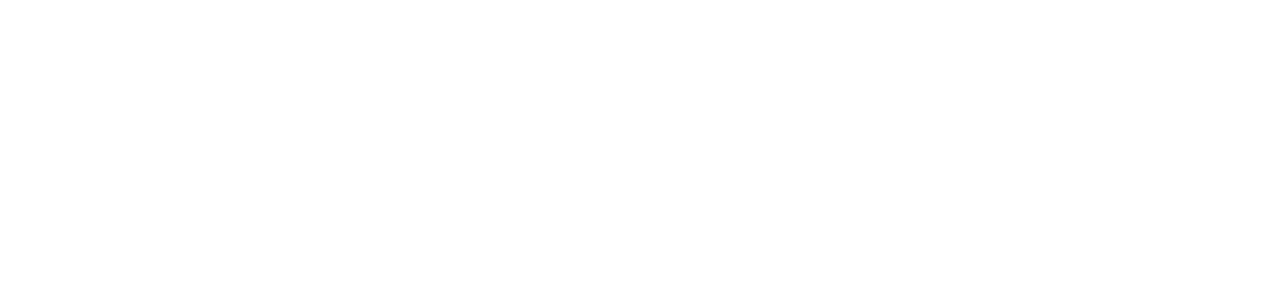
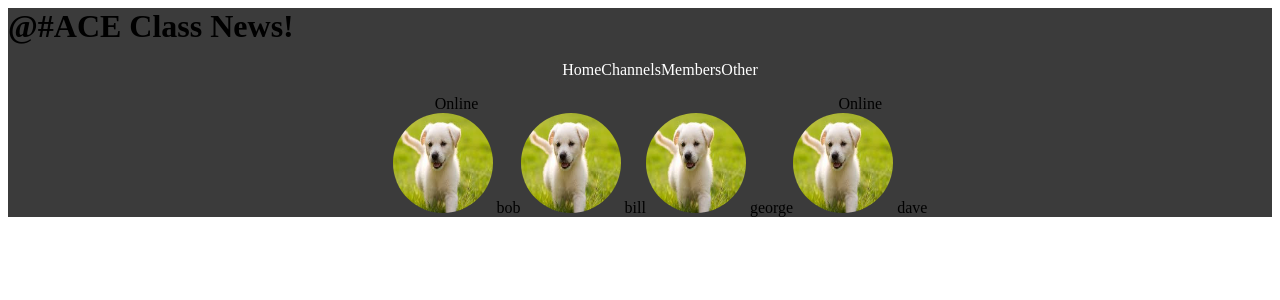
Before and after one commit to cap377/class-news-app, an Angular app: page /members-page in a window 1280 px wide. Shown: the top 300 px of the page. Built offline with nearby package versions, Linux system fonts and the light colour scheme.

Commit message:
modal and style changes on members page

```diff
--- a/src/app/app-routing.module.ts
+++ b/src/app/app-routing.module.ts
@@ -5,14 +5,14 @@
 import { MemberComponent } from './member/member.component';
 import { MemberDetailComponent } from './member-detail/member-detail.component';
 
-import { ChannelsComponent } from './channels/channels.component';
+// import { ChannelsComponent } from './channels/channels.component';
 
 const routes: Routes = [
   { path: '', redirectTo: '/members-page', pathMatch: 'full' },
   { path: 'members-page',  component: MembersPageComponent },
   { path: 'member-component', component: MemberComponent },
-  { path: 'member-detail-component', component: MemberDetailComponent },
-  { path: 'channels', component: ChannelsComponent}
+  { path: 'member-detail-component', component: MemberDetailComponent }
+  // { path: 'channels', component: ChannelsComponent}
 ];
 
 @NgModule({
--- a/src/app/app.component.scss
+++ b/src/app/app.component.scss
@@ -1,3 +1,14 @@
+body {
+  background-color: #3B3B3B;
+  margin: 0;
+  padding: 0;
+  top: 0;
+  left: 0;
+}
+h1 {
+  margin: 0;
+  padding: 0;
+}
 nav {
   text-align: center;
   ul {
@@ -7,3 +18,7 @@
     display: inline-block;
   }
 }
+a {
+  text-decoration: none;
+  color: white;
+}
--- a/src/app/channel.service.ts
+++ b/src/app/channel.service.ts
@@ -1,40 +1,40 @@
-import { Injectable } from '@angular/core';
-
-let CHANNELS:any[] = [
-  {
-    "Name" : "channel1",
-    "recentPosts" : 5,
-    "messages" : [
-      {
-
-      },
-      {
-
-      }
-    ]
-  },
-  {
-    "Name" : "channel2",
-    "recentPosts" : 7,
-    "messages" : [
-      {
-
-      },
-      {
-
-      }
-    ]
-  }
-];
-
-@Injectable()
-export class ChannelService {
-
-  constructor() { }
-
-  getChannels(): Promise<any[]>
-  {
-    return Promise.resolve(CHANNELS);
-  }
-
-}
+// import { Injectable } from '@angular/core';
+//
+// let CHANNELS:any[] = [
+//   {
+//     "Name" : "channel1",
+//     "recentPosts" : 5,
+//     "messages" : [
+//       {
+//
+//       },
+//       {
+//
+//       }
+//     ]
+//   },
+//   {
+//     "Name" : "channel2",
+//     "recentPosts" : 7,
+//     "messages" : [
+//       {
+//
+//       },
+//       {
+//
+//       }
+//     ]
+//   }
+// ];
+//
+// @Injectable()
+// export class ChannelService {
+//
+//   constructor() { }
+//
+//   getChannels(): Promise<any[]>
+//   {
+//     return Promise.resolve(CHANNELS);
+//   }
+//
+// }
--- a/src/app/members-page/members-page.component.html
+++ b/src/app/members-page/members-page.component.html
@@ -1,3 +1,4 @@
+<div>
   <ul>
     <li *ngFor="let member of members" (click)="onSelect(member)">
       <span>
@@ -9,9 +10,13 @@
       </span>
     </li>
   </ul>
+</div>
+<div [ngClass]="{'grey-sheet':selectedMember}">
+
+</div>
 <div *ngIf="selectedMember">
-  <!-- {{selectedMember.name}} -->
-  <div class="modal">
+  <div class="modal" (click)="removeSelected()">
+    <img src="{{selectedMember.image}}" />
     {{selectedMember.name}}
   </div>
 </div>
--- a/src/app/members-page/members-page.component.scss
+++ b/src/app/members-page/members-page.component.scss
@@ -2,6 +2,9 @@
   width: 100px;
   height: 100px;
   border-radius: 50%;
+}
+ul {
+  text-align: center;
 }
 li {
   display: inline-block;
@@ -14,6 +17,23 @@
   left: 50%;
   margin-top:-150px;
   margin-left:-150px;
+  background-color: #3B3B3B;
+  font-size: 100px;
+  img {
+    padding: 10px 10px 10px 10px;
+    position: relative;
+    z-index: 1000;
+    width: 100px;
+    height: 100px;
+    border-radius: 50%;
+  }
+}
+.grey-sheet {
+  position: absolute;
+  top: 0;
+  left: 0;
   background-color: grey;
-  font-size: 100px;
+  width: 5000px;
+  height: 5000px;
+  opacity: 0.5;
 }
--- a/src/app/members-page/members-page.component.ts
+++ b/src/app/members-page/members-page.component.ts
@@ -1,6 +1,6 @@
 import { Component, OnInit } from '@angular/core';
 import { Member } from '../member';
-import { NgIf } from '@angular/common';
+import { NgIf, NgClass } from '@angular/common';
 
 @Component({
   selector: 'app-members-page',
@@ -32,4 +32,8 @@
     this.selectedMember = member;
   }
 
+  removeSelected(): void{
+    this.selectedMember = null;
+  }
+
 }
```
Also changed, not shown: src/app/app.module.ts (+4 -4 lines), 1 other file (tests, documents, lock files or other folders). Lines whose indentation alone changed are shown as unchanged.
